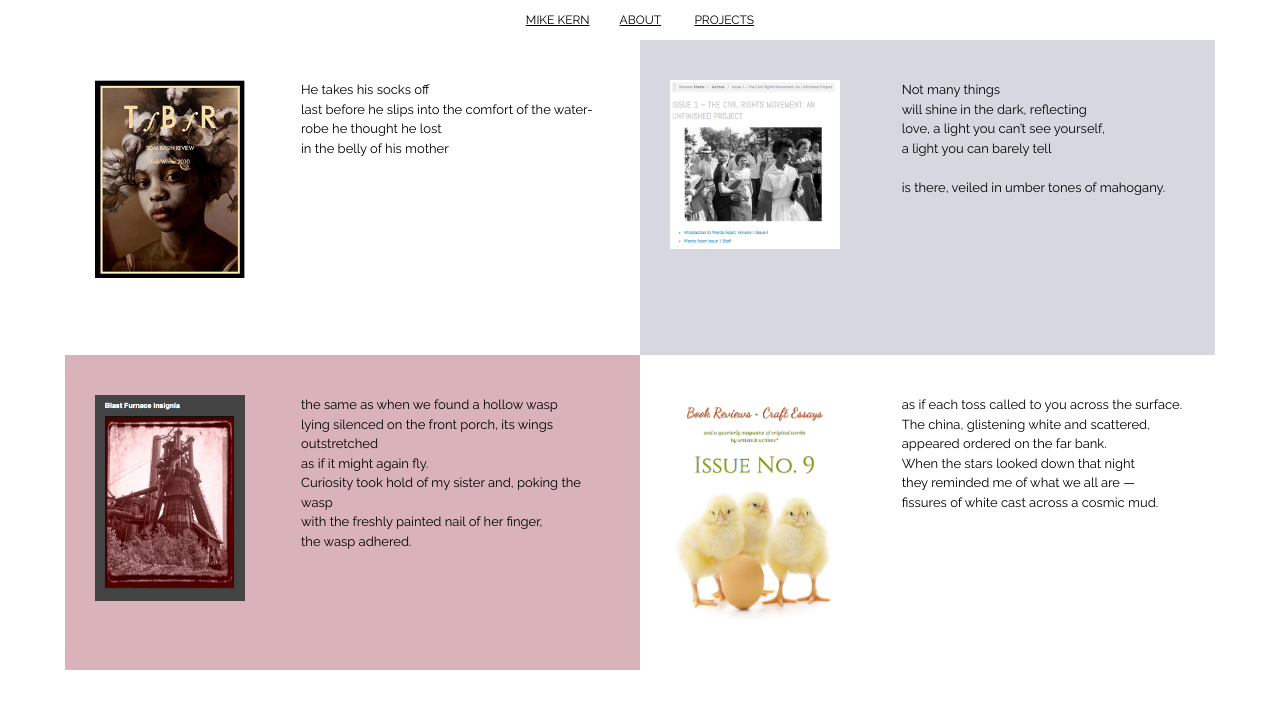
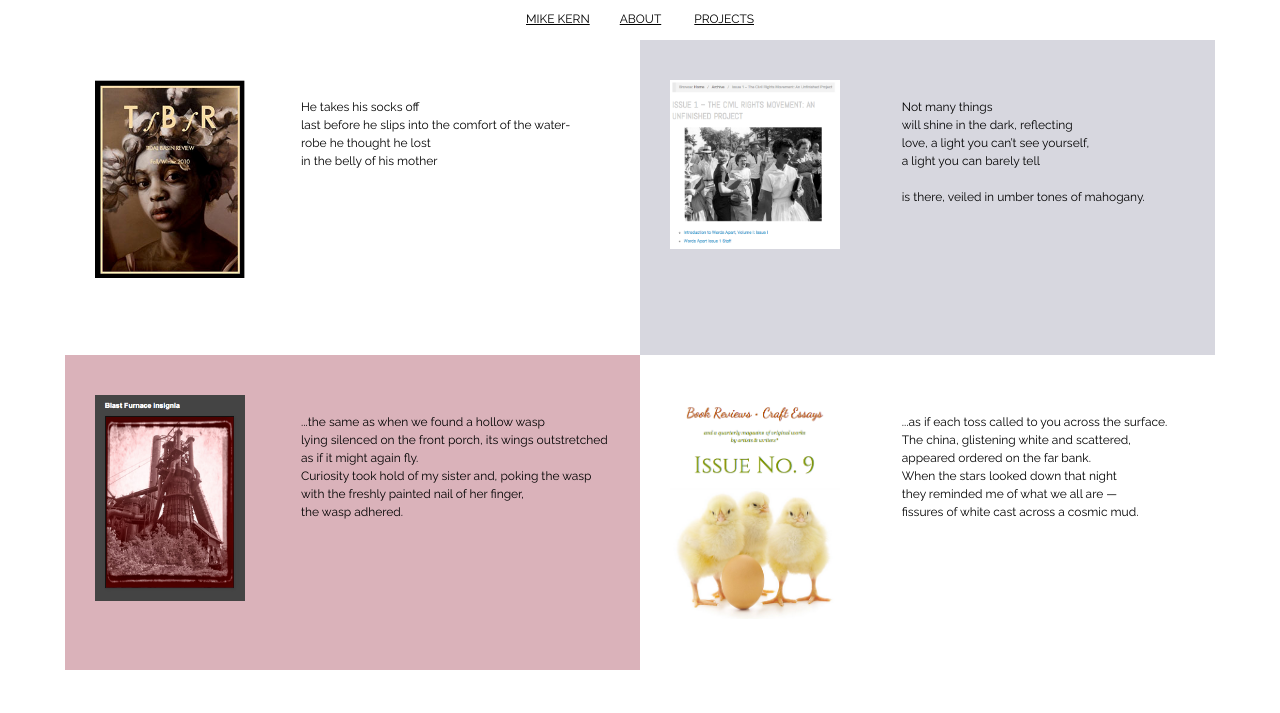
Before and after one commit to emileighoutlaw/kern-portfolio, a plain HTML site: page projects.html in a window 1280 px wide. Drawn offline with nearby package versions, Linux system fonts and the light colour scheme; a web font is replaced by a local one.

Commit message:
Fixes sizing and typo

```diff
--- a/css/style.css
+++ b/css/style.css
@@ -86,7 +86,7 @@ h2 {
 
 p {
   font-family:  'Raleway', 'Helvetica';
-  font-size: 13px;
+  font-size: 12px;
   line-height: 150%;
 }
 
--- a/projects.html
+++ b/projects.html
@@ -23,7 +23,8 @@
         <section class="inside insideLeft projectsTopLeft">
             <button class="tbr cover" type="button" onclick="window.location.href='http://www.tidalbasinpress.org/'"></button>
             <section class="text leftText">
-              <p> He takes his socks off </br>
+              <p> </br>
+                He takes his socks off </br>
                 last before he slips into the comfort of the water- </br>
                 robe he thought he lost </br>
                 in the belly of his mother </br>
@@ -35,7 +36,8 @@
           <section class="inside insideRight projectsTopRight">
             <button class="wordsApart cover" type="button" onclick="window.location.href='http://www.wordsapartmag.com/'"></button>
             <section class="text rightText">
-              <p>Not many things </br>
+              <p></br>
+                Not many things </br>
                 will shine in the dark, reflecting</br>
                 love, a light you can’t see yourself,</br>
                 a light you can barely tell</br></br>
@@ -47,7 +49,8 @@
         <section class="inside insideLeft projectsBottomLeft">
           <button class="blastFurnace cover" type="button" onclick="window.location.href='http://www.blastfurnacepress.com/'"></button>
           <section class="text leftText">
-            <p> the same as when we found a hollow wasp </br>
+            <p> </br>
+              ...the same as when we found a hollow wasp </br>
               lying silenced on the front porch, its wings outstretched </br>
               as if it might again fly.</br>
               Curiosity took hold of my sister and, poking the wasp</br>
@@ -60,7 +63,8 @@
         <section class="inside insideRight projectsBottomRight">
           <button class="cleaver cover" type="button" onclick="window.location.href='http://www.cleavermagazine.com/'"> </button>
           <section class="text rightText">
-            <p> as if each toss called to you across the surface. </br>
+            <p> </br>
+              ...as if each toss called to you across the surface. </br>
               The china, glistening white and scattered, </br>
               appeared ordered on the far bank. </br>
               When the stars looked down that night </br>
```
Also changed, not shown: about.html (+1 -1 lines).
